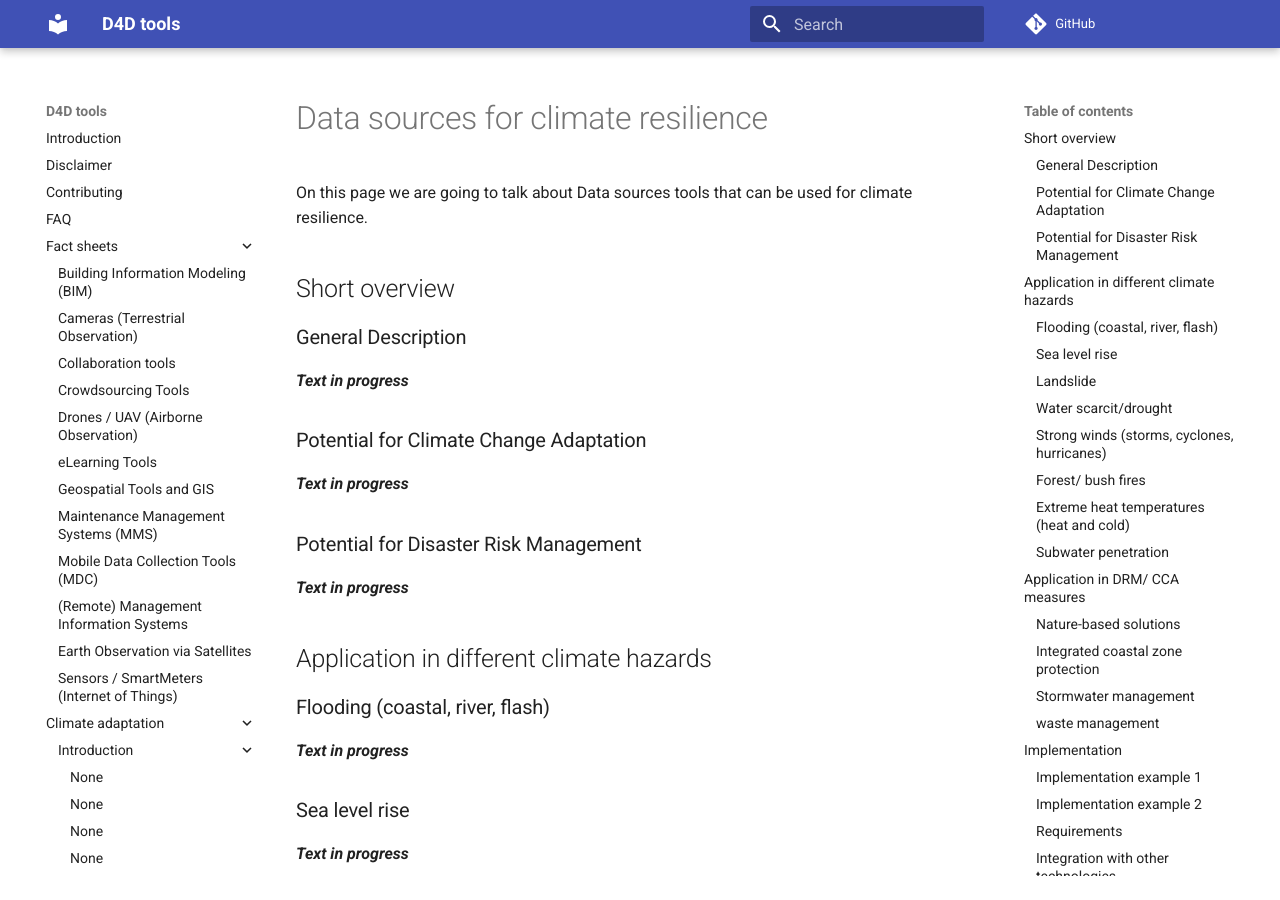
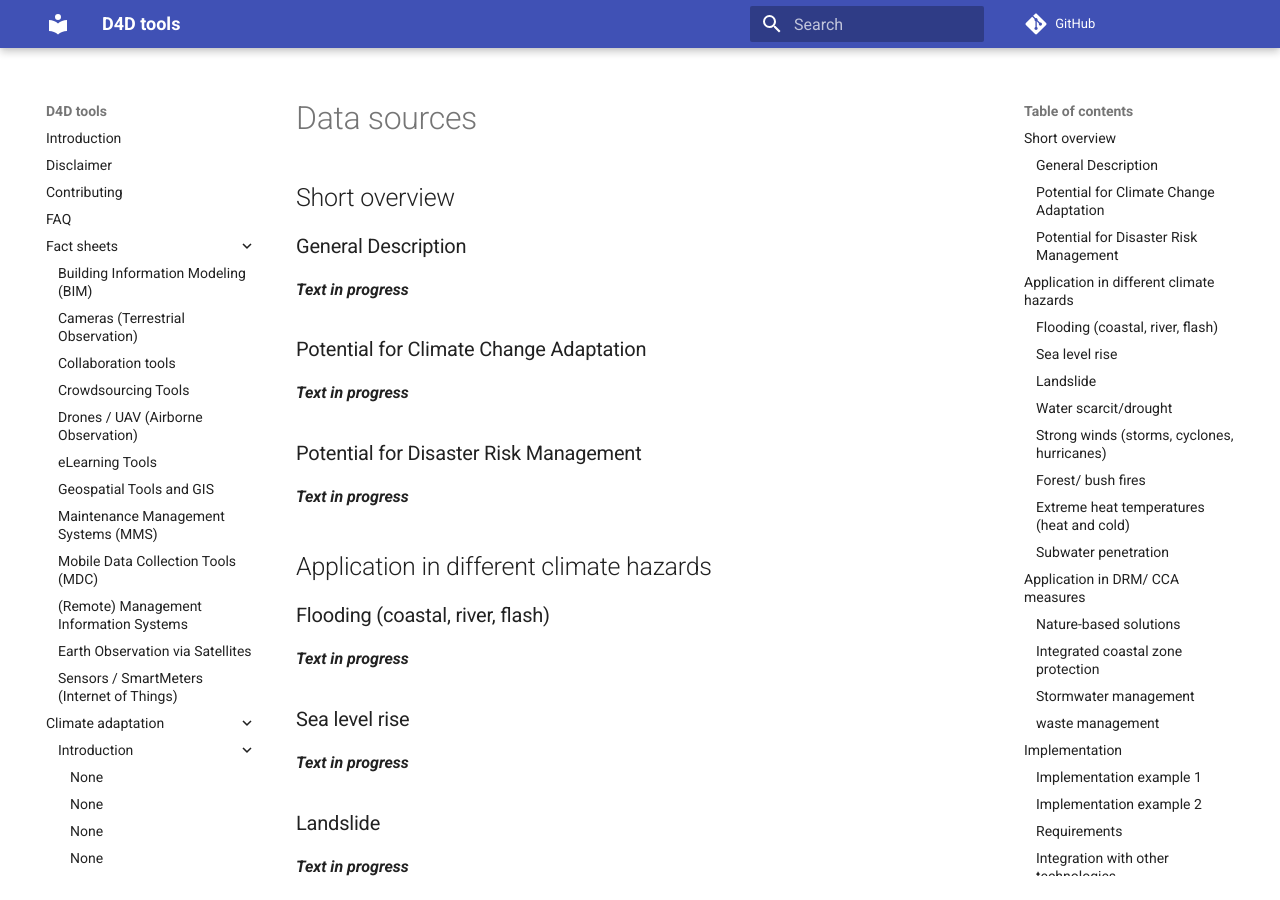
Before and after one commit to openkfw/d4dtools, an MkDocs documentation site: the page built from docs/climate-adaptation/fact-sheets-cres/data-sources.md, in a window 1280 px wide and 900 px high. Built offline with MkDocs 1.6.1 and Material for MkDocs 9.7.7, drawn with Linux system fonts in a browser that asks for light colours; comment, search, counter and statistics services are not loaded.

Commit message:
removing intro text from data-sources.md

```diff
--- a/docs/climate-adaptation/fact-sheets-cres/data-sources.md
+++ b/docs/climate-adaptation/fact-sheets-cres/data-sources.md
@@ -2,9 +2,7 @@
 comments: true
 ---
 
-# Data sources for climate resilience
-
-On this page we are going to talk about Data sources tools that can be used for climate resilience.
+# Data sources
 
 ## Short overview
 
```
